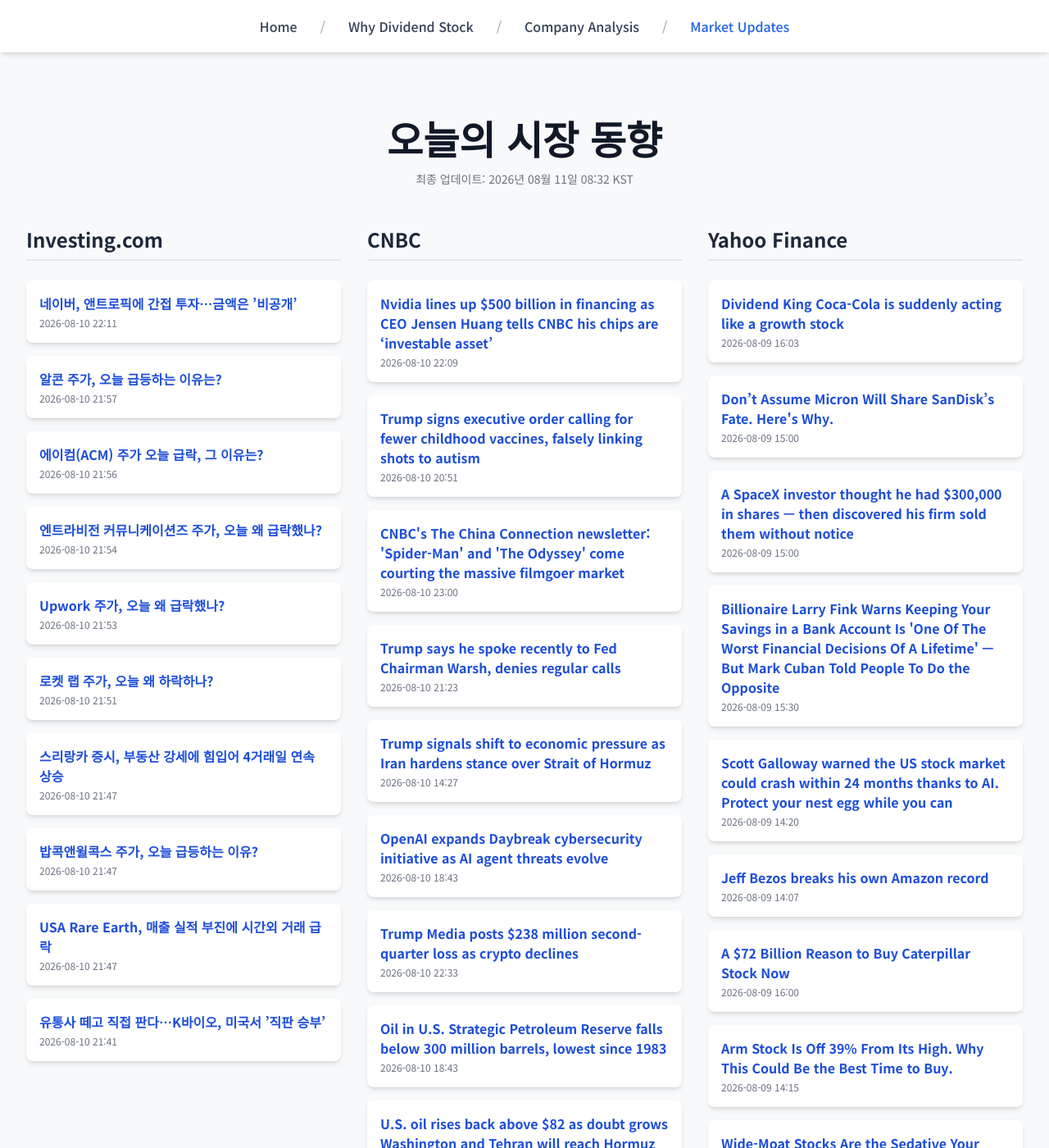
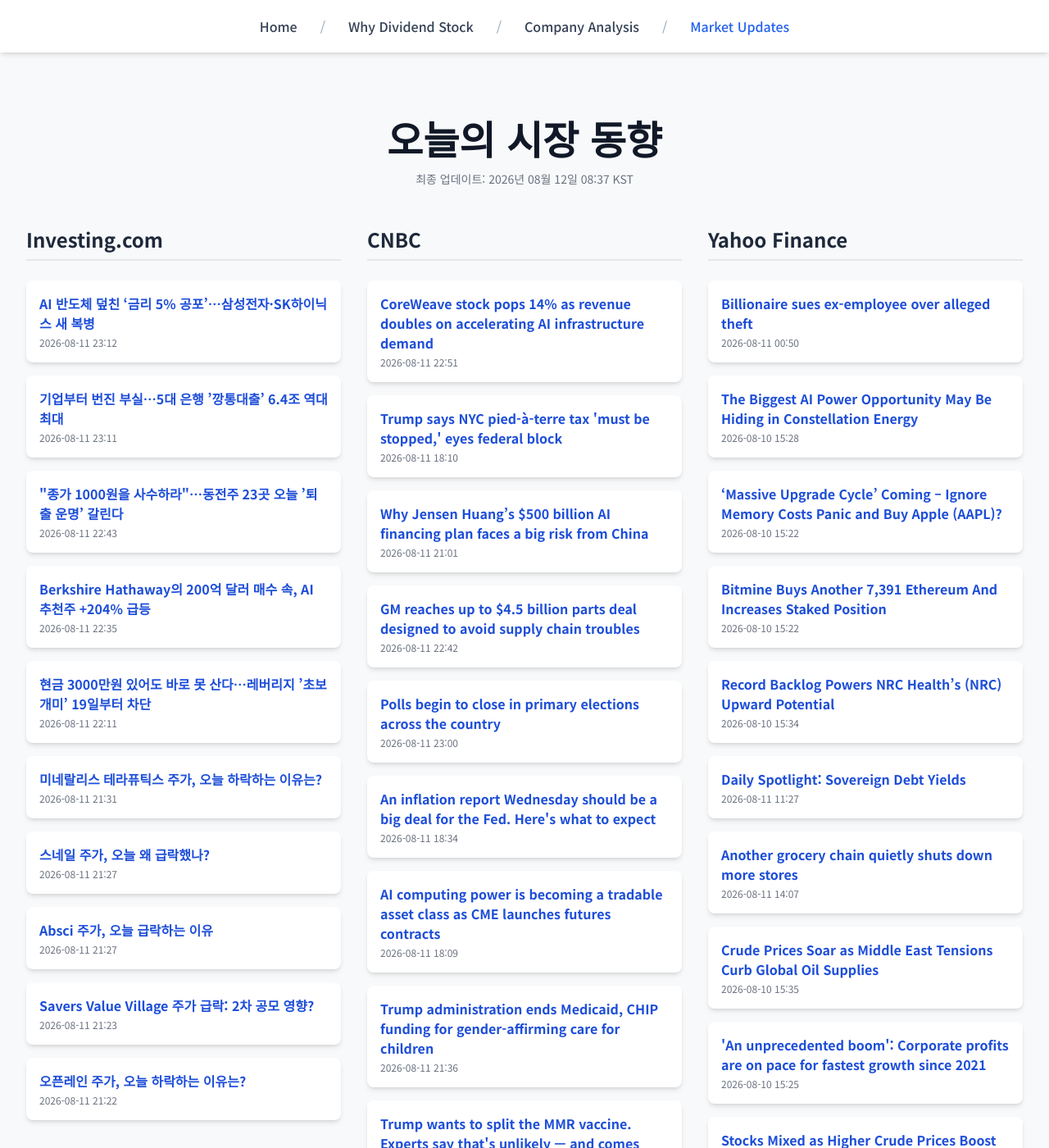
Before and after one commit to Kay-Hwang/my-company-analysis, a Jekyll site: the page built from market-updates.html, in a window 1280 px wide and 1400 px high. Shown: the whole window at 82% size. Built offline with Jekyll 4.4.1, drawn with Linux system fonts in a browser that asks for light colours; nearby versions of some CDN libraries; a script that is not in the unit is left out; some of the changed text lies outside the part shown.

Commit message:
Update daily data

```diff
--- a/_data/latest_data.json
+++ b/_data/latest_data.json
@@ -1,190 +1,190 @@
 {
-  "lastUpdated": "2026년 08월 11일 08:32 KST",
+  "lastUpdated": "2026년 08월 12일 08:37 KST",
   "news": {
     "investing": [
       {
-        "title": "네이버, 앤트로픽에 간접 투자…금액은 ’비공개’",
-        "link": "https://kr.investing.com/news/stock-market-news/article-2055228",
-        "pubDate": "2026-08-10 22:11:10",
-        "summary": "네이버, 앤트로픽에 간접 투자…금액은 ’비공개’"
+        "title": "AI 반도체 덮친 ‘금리 5% 공포’…삼성전자·SK하이닉스 새 복병",
+        "link": "https://kr.investing.com/news/stock-market-news/article-2057257",
+        "pubDate": "2026-08-11 23:12:08",
+        "summary": "AI 반도체 덮친 ‘금리 5% 공포’…삼성전자·SK하이닉스 새 복병"
       },
       {
-        "title": "알콘 주가, 오늘 급등하는 이유는?",
-        "link": "https://kr.investing.com/news/stock-market-news/article-93CH-2055207",
-        "pubDate": "2026-08-10 21:57:08",
-        "summary": "알콘 주가, 오늘 급등하는 이유는?"
+        "title": "기업부터 번진 부실…5대 은행 ’깡통대출’ 6.4조 역대 최대",
+        "link": "https://kr.investing.com/news/stock-market-news/article-2057256",
+        "pubDate": "2026-08-11 23:11:45",
+        "summary": "기업부터 번진 부실…5대 은행 ’깡통대출’ 6.4조 역대 최대"
       },
       {
-        "title": "에이컴(ACM) 주가 오늘 급락, 그 이유는?",
-        "link": "https://kr.investing.com/news/stock-market-news/article-93CH-2055206",
-        "pubDate": "2026-08-10 21:56:32",
-        "summary": "에이컴(ACM) 주가 오늘 급락, 그 이유는?"
+        "title": "\"종가 1000원을 사수하라\"…동전주 23곳 오늘 ’퇴출 운명’ 갈린다",
+        "link": "https://kr.investing.com/news/stock-market-news/article-2057238",
+        "pubDate": "2026-08-11 22:43:08",
+        "summary": "\"종가 1000원을 사수하라\"…동전주 23곳 오늘 ’퇴출 운명’ 갈린다"
       },
       {
-        "title": "엔트라비전 커뮤니케이션즈 주가, 오늘 왜 급락했나?",
-        "link": "https://kr.investing.com/news/stock-market-news/article-93CH-2055199",
-        "pubDate": "2026-08-10 21:54:27",
-        "summary": "엔트라비전 커뮤니케이션즈 주가, 오늘 왜 급락했나?"
+        "title": "Berkshire Hathaway의 200억 달러 매수 속, AI 추천주 +204% 급등",
+        "link": "https://kr.investing.com/news/stock-market-news/article-2057239",
+        "pubDate": "2026-08-11 22:35:55",
+        "summary": "Berkshire Hathaway의 200억 달러 매수 속, AI 추천주 +204% 급등"
       },
       {
-        "title": "Upwork 주가, 오늘 왜 급락했나?",
-        "link": "https://kr.investing.com/news/stock-market-news/article-93CH-2055194",
-        "pubDate": "2026-08-10 21:53:00",
-        "summary": "Upwork 주가, 오늘 왜 급락했나?"
+        "title": "현금 3000만원 있어도 바로 못 산다…레버리지 ’초보 개미’ 19일부터 차단",
+        "link": "https://kr.investing.com/news/stock-market-news/article-2057217",
+        "pubDate": "2026-08-11 22:11:45",
+        "summary": "현금 3000만원 있어도 바로 못 산다…레버리지 ’초보 개미’ 19일부터 차단"
       },
       {
-        "title": "로켓 랩 주가, 오늘 왜 하락하나?",
-        "link": "https://kr.investing.com/news/stock-market-news/article-93CH-2055192",
-        "pubDate": "2026-08-10 21:51:49",
-        "summary": "로켓 랩 주가, 오늘 왜 하락하나?"
+        "title": "미네랄리스 테라퓨틱스 주가, 오늘 하락하는 이유는?",
+        "link": "https://kr.investing.com/news/stock-market-news/article-93CH-2057156",
+        "pubDate": "2026-08-11 21:31:28",
+        "summary": "미네랄리스 테라퓨틱스 주가, 오늘 하락하는 이유는?"
       },
       {
-        "title": "스리랑카 증시, 부동산 강세에 힘입어 4거래일 연속 상승",
-        "link": "https://kr.investing.com/news/stock-market-news/article-93CH-2055186",
-        "pubDate": "2026-08-10 21:47:43",
-        "summary": "스리랑카 증시, 부동산 강세에 힘입어 4거래일 연속 상승"
+        "title": "스네일 주가, 오늘 왜 급락했나?",
+        "link": "https://kr.investing.com/news/stock-market-news/article-93CH-2057148",
+        "pubDate": "2026-08-11 21:27:58",
+        "summary": "스네일 주가, 오늘 왜 급락했나?"
       },
       {
-        "title": "밥콕앤윌콕스 주가, 오늘 급등하는 이유?",
-        "link": "https://kr.investing.com/news/stock-market-news/article-93CH-2055182",
-        "pubDate": "2026-08-10 21:47:03",
-        "summary": "밥콕앤윌콕스 주가, 오늘 급등하는 이유?"
+        "title": "Absci 주가, 오늘 급락하는 이유",
+        "link": "https://kr.investing.com/news/stock-market-news/article-93CH-2057147",
+        "pubDate": "2026-08-11 21:27:37",
+        "summary": "Absci 주가, 오늘 급락하는 이유"
       },
       {
-        "title": "USA Rare Earth, 매출 실적 부진에 시간외 거래 급락",
-        "link": "https://kr.investing.com/news/stock-market-news/article-93CH-2055181",
-        "pubDate": "2026-08-10 21:47:01",
-        "summary": "USA Rare Earth, 매출 실적 부진에 시간외 거래 급락"
+        "title": "Savers Value Village 주가 급락: 2차 공모 영향?",
+        "link": "https://kr.investing.com/news/stock-market-news/article-93CH-2057138",
+        "pubDate": "2026-08-11 21:23:02",
+        "summary": "Savers Value Village 주가 급락: 2차 공모 영향?"
       },
       {
-        "title": "유통사 떼고 직접 판다…K바이오, 미국서 ’직판 승부’",
-        "link": "https://kr.investing.com/news/stock-market-news/article-2055166",
-        "pubDate": "2026-08-10 21:41:32",
-        "summary": "유통사 떼고 직접 판다…K바이오, 미국서 ’직판 승부’"
+        "title": "오픈레인 주가, 오늘 하락하는 이유는?",
+        "link": "https://kr.investing.com/news/stock-market-news/article-93CH-2057137",
+        "pubDate": "2026-08-11 21:22:57",
+        "summary": "오픈레인 주가, 오늘 하락하는 이유는?"
       }
     ],
     "cnbc": [
       {
-        "title": "Nvidia lines up $500 billion in financing as CEO Jensen Huang tells CNBC his chips are ‘investable asset’",
-        "link": "https://www.cnbc.com/2026/08/10/nvidia-wall-street-asset-managers-500-billion-ai-push.html",
-        "pubDate": "Mon, 10 Aug 2026 22:09:00 GMT",
-        "summary": "Nvidia CEO Jensen Huang argued that because its hardware is broadly adopted, flexible and transferable, lenders can underwrite compute as revenue-generating."
+        "title": "CoreWeave stock pops 14% as revenue doubles on accelerating AI infrastructure demand",
+        "link": "https://www.cnbc.com/2026/08/11/coreweave-crwv-q2-earnings-report-2026.html",
+        "pubDate": "Tue, 11 Aug 2026 22:51:06 GMT",
+        "summary": "CoreWeave's revenue is surging as the AI boom continues, but the company is also sitting on $35 billion in debt."
       },
       {
-        "title": "Trump signs executive order calling for fewer childhood vaccines, falsely linking shots to autism",
-        "link": "https://www.cnbc.com/2026/08/10/trump-vaccine-executive-order-autism.html",
-        "pubDate": "Mon, 10 Aug 2026 20:51:17 GMT",
-        "summary": "The order builds on the Trump administration's efforts to reshape the childhood shot schedule under HHS Secretary RFK Jr., a longtime vaccine skeptic."
+        "title": "Trump says NYC pied-à-terre tax 'must be stopped,' eyes federal block",
+        "link": "https://www.cnbc.com/2026/08/11/trump-nyc-pied-a-terre-tax-mamdani-lawsuit.html",
+        "pubDate": "Tue, 11 Aug 2026 18:10:10 GMT",
+        "summary": "Trump in a Truth Social post called Mamdani's pied-à-terre tax a \"dangerous political 'experiment' in New York will destroy\" the city and state."
       },
       {
-        "title": "CNBC's The China Connection newsletter: 'Spider-Man' and 'The Odyssey' come courting the massive filmgoer market",
-        "link": "https://www.cnbc.com/2026/08/11/hollywood-returns-to-china-as-chinese-rivals-push-abroad.html",
-        "pubDate": "Mon, 10 Aug 2026 23:00:14 GMT",
-        "summary": "More American movie stars have appeared in China this year, reflecting Hollywood's market interests amid political tensions."
+        "title": "Why Jensen Huang’s $500 billion AI financing plan faces a big risk from China",
+        "link": "https://www.cnbc.com/2026/08/11/nvidia-ai-funding-jensen-huang-china-risk.html",
+        "pubDate": "Tue, 11 Aug 2026 21:01:13 GMT",
+        "summary": "Nvidia CEO Jensen Huang is pitching GPUs as long-term collateral to unlock $500 billion in funding. The question is how fast will his chips depreciate?"
       },
       {
-        "title": "Trump says he spoke recently to Fed Chairman Warsh, denies regular calls",
-        "link": "https://www.cnbc.com/2026/08/10/trump-spoke-to-fed-chair-kevin-warsh-denies-regular-calls.html",
-        "pubDate": "Mon, 10 Aug 2026 21:23:04 GMT",
-        "summary": "The president said he had recently been in touch with the Fed chairman, but denied regular contact amid concerns about central bank independence."
+        "title": "GM reaches up to $4.5 billion parts deal designed to avoid supply chain troubles",
+        "link": "https://www.cnbc.com/2026/08/11/gm-makes-4point5-billion-parts-deal-to-bolster-supply-chain.html",
+        "pubDate": "Tue, 11 Aug 2026 22:42:10 GMT",
+        "summary": "The deal follows years of global automotive supply chain issues for GM and other companies."
       },
       {
-        "title": "Trump signals shift to economic pressure as Iran hardens stance over Strait of Hormuz",
-        "link": "https://www.cnbc.com/2026/08/10/us-iran-war-trump-hormuz-oman-ships-blockade-shipping.html",
-        "pubDate": "Mon, 10 Aug 2026 14:27:15 GMT",
-        "summary": "The escalating tally underscores how far the two sides remain from resolving a crisis that has choked the Strait of Hormuz for more than five months."
+        "title": "Polls begin to close in primary elections across the country",
+        "link": "https://www.cnbc.com/2026/08/11/primary-election-wisconsin-minnesota-south-carolina-democrats-hong-flanagan-craig.html",
+        "pubDate": "Tue, 11 Aug 2026 23:00:01 GMT",
+        "summary": "Progressive Democrats hope to keep their winning streak rolling in Minnesota and Wisconsin."
       },
       {
-        "title": "OpenAI expands Daybreak cybersecurity initiative as AI agent threats evolve",
-        "link": "https://www.cnbc.com/2026/08/10/open-ai-daybreak-cybersecurity.html",
-        "pubDate": "Mon, 10 Aug 2026 18:43:17 GMT",
-        "summary": "The company introduced Daybreak in May as a way for its ecosystem partners to use its most advanced AI models to adapt to a rapidly changing threat landscape."
+        "title": "An inflation report Wednesday should be a big deal for the Fed. Here's what to expect",
+        "link": "https://www.cnbc.com/2026/08/11/an-inflation-report-wednesday-should-be-a-big-deal-for-the-fed-heres-what-to-expect.html",
+        "pubDate": "Tue, 11 Aug 2026 18:34:41 GMT",
+        "summary": "The consumer price index is expected to show only a modest increase for July."
       },
       {
-        "title": "Trump Media posts $238 million second-quarter loss as crypto declines",
-        "link": "https://www.cnbc.com/2026/08/10/trump-media-djt-tmtg-earnings-truth-social-crypto.html",
-        "pubDate": "Mon, 10 Aug 2026 22:33:55 GMT",
-        "summary": "TMTG said it has signed more than 10 customer agreements for Truth API, the service offering faster access to President Donald Trump's posts."
+        "title": "AI computing power is becoming a tradable asset class as CME launches futures contracts",
+        "link": "https://www.cnbc.com/2026/08/11/ai-computing-power-becomes-a-tradable-asset-class-as-cme-starts-futures.html",
+        "pubDate": "Tue, 11 Aug 2026 18:09:08 GMT",
+        "summary": "The exchange is partnering with Silicon Data to introduce two compute futures contracts on Oct. 5, pending regulatory review."
       },
       {
-        "title": "Oil in U.S. Strategic Petroleum Reserve falls below 300 million barrels, lowest since 1983",
-        "link": "https://www.cnbc.com/2026/08/10/oil-in-strategic-petroleum-reserve-falls-below-300-million-barrels-lowest-since-1983.html",
-        "pubDate": "Mon, 10 Aug 2026 18:43:06 GMT",
-        "summary": "U.S. presidents have increasingly ordered massive releases from the SPR in recent years."
+        "title": "Trump administration ends Medicaid, CHIP funding for gender-affirming care for children",
+        "link": "https://www.cnbc.com/2026/08/11/trump-medicaid-chip-funding-gender-affirming-care-children.html",
+        "pubDate": "Tue, 11 Aug 2026 21:36:03 GMT",
+        "summary": "Federal dollars in the two health insurance programs would not go toward gender-affirming care, but states could still cover the treatments."
       },
       {
-        "title": "U.S. oil rises back above $82 as doubt grows Washington and Tehran will reach Hormuz deal",
-        "link": "https://www.cnbc.com/2026/08/10/oil-prices-today-brent-wti-hormuz-trump-iran.html",
-        "pubDate": "Mon, 10 Aug 2026 19:26:30 GMT",
-        "summary": "Oil rose as traders assess mixed signals from the U.S. and Iran amid worries that a deal to open the Strait of Hormuz may not come anytime soon."
+        "title": "Trump wants to split the MMR vaccine. Experts say that's unlikely — and comes with consequences",
+        "link": "https://www.cnbc.com/2026/08/11/mmr-vaccine-trump-wants-to-split-childhood-shot-up.html",
+        "pubDate": "Tue, 11 Aug 2026 16:50:04 GMT",
+        "summary": "Doctors and other experts say that splitting the measles, mumps and rubella shot has no scientific basis and is unlikely to get off the ground."
       },
       {
-        "title": "Three reasons Goldman's co-head of global banking and markets says to stay invested",
-        "link": "https://www.cnbc.com/2026/08/10/three-reasons-goldmans-co-head-of-global-banking-and-markets-says-to-stay-invested.html",
-        "pubDate": "Mon, 10 Aug 2026 18:36:26 GMT",
-        "summary": "Goldman Sachs' Ashok Varadhan pointed to three reasons for his constructive outlook."
+        "title": "Wall Street just endorsed Jensen Huang's 'big concept' for AI. What now?",
+        "link": "https://www.cnbc.com/2026/08/11/wall-street-endorsed-jensen-huangs-big-concept-for-ai-what-now.html",
+        "pubDate": "Tue, 11 Aug 2026 14:11:05 GMT",
+        "summary": "The first three-plus years of the AI build-out have been funded by record amounts of equity and debt issued by leading tech companies. Nvidia has a new idea."
       }
     ],
     "yahoo": [
       {
-        "title": "Dividend King Coca-Cola is suddenly acting like a growth stock",
-        "link": "https://finance.yahoo.com/markets/stocks/articles/dividend-king-coca-cola-suddenly-160300397.html",
-        "pubDate": "2026-08-09T16:03:00Z",
-        "summary": "Dividend King Coca-Cola is suddenly acting like a growth stock"
+        "title": "Billionaire sues ex-employee over alleged theft",
+        "link": "https://finance.yahoo.com/markets/crypto/articles/billionaire-sues-ex-employee-over-005000617.html",
+        "pubDate": "2026-08-11T00:50:00Z",
+        "summary": "Billionaire sues ex-employee over alleged theft"
       },
       {
-        "title": "Don’t Assume Micron Will Share SanDisk’s Fate. Here's Why.",
-        "link": "https://finance.yahoo.com/markets/stocks/articles/don-t-assume-micron-share-150002220.html",
-        "pubDate": "2026-08-09T15:00:02Z",
-        "summary": "Don’t Assume Micron Will Share SanDisk’s Fate. Here's Why."
+        "title": "The Biggest AI Power Opportunity May Be Hiding in Constellation Energy",
+        "link": "https://finance.yahoo.com/energy/articles/biggest-ai-power-opportunity-may-152841726.html",
+        "pubDate": "2026-08-10T15:28:41Z",
+        "summary": "The Biggest AI Power Opportunity May Be Hiding in Constellation Energy"
       },
       {
-        "title": "A SpaceX investor thought he had $300,000 in shares — then discovered his firm sold them without notice",
-        "link": "https://finance.yahoo.com/markets/stocks/articles/spacex-investor-thought-had-300-150000689.html",
-        "pubDate": "2026-08-09T15:00:00Z",
-        "summary": "A SpaceX investor thought he had $300,000 in shares — then discovered his firm sold them without notice"
+        "title": "‘Massive Upgrade Cycle’ Coming – Ignore Memory Costs Panic and Buy Apple (AAPL)?",
+        "link": "https://finance.yahoo.com/markets/stocks/articles/massive-upgrade-cycle-coming-ignore-152241666.html",
+        "pubDate": "2026-08-10T15:22:41Z",
+        "summary": "‘Massive Upgrade Cycle’ Coming – Ignore Memory Costs Panic and Buy Apple (AAPL)?"
       },
       {
-        "title": "Billionaire Larry Fink Warns Keeping Your Savings in a Bank Account Is 'One Of The Worst Financial Decisions Of A Lifetime' — But Mark Cuban Told People To Do the Opposite",
-        "link": "https://finance.yahoo.com/markets/stocks/articles/billionaire-larry-fink-warns-keeping-153002541.html",
-        "pubDate": "2026-08-09T15:30:02Z",
-        "summary": "Billionaire Larry Fink Warns Keeping Your Savings in a Bank Account Is 'One Of The Worst Financial Decisions Of A Lifetime' — But Mark Cuban Told People To Do the Opposite"
+        "title": "Bitmine Buys Another 7,391 Ethereum And Increases Staked Position",
+        "link": "https://finance.yahoo.com/markets/crypto/articles/bitmine-buys-another-7-391-152200064.html",
+        "pubDate": "2026-08-10T15:22:00Z",
+        "summary": "Bitmine Buys Another 7,391 Ethereum And Increases Staked Position"
       },
       {
-        "title": "Scott Galloway warned the US stock market could crash within 24 months thanks to AI. Protect your nest egg while you can",
-        "link": "https://finance.yahoo.com/markets/stocks/articles/scott-galloway-warned-us-stock-142000770.html",
-        "pubDate": "2026-08-09T14:20:00Z",
-        "summary": "Scott Galloway warned the US stock market could crash within 24 months thanks to AI. Protect your nest egg while you can"
+        "title": "Record Backlog Powers NRC Health’s (NRC) Upward Potential",
+        "link": "https://finance.yahoo.com/markets/stocks/articles/record-backlog-powers-nrc-health-153446918.html",
+        "pubDate": "2026-08-10T15:34:46Z",
+        "summary": "Record Backlog Powers NRC Health’s (NRC) Upward Potential"
       },
       {
-        "title": "Jeff Bezos breaks his own Amazon record",
-        "link": "https://finance.yahoo.com/markets/stocks/articles/jeff-bezos-breaks-own-amazon-140700871.html",
-        "pubDate": "2026-08-09T14:07:00Z",
-        "summary": "Jeff Bezos breaks his own Amazon record"
+        "title": "Daily Spotlight: Sovereign Debt Yields",
+        "link": "https://finance.yahoo.com/research/reports/ARGUS_47879_MarketOutlook_1786447655000?yptr=yahoo&ncid=yahooproperties_plusresear_nm5q6ze1cei",
+        "pubDate": "2026-08-11T11:27:35Z",
+        "summary": "Daily Spotlight: Sovereign Debt Yields"
       },
       {
-        "title": "A $72 Billion Reason to Buy Caterpillar Stock Now",
-        "link": "https://finance.yahoo.com/markets/stocks/articles/72-billion-reason-buy-caterpillar-160002878.html",
-        "pubDate": "2026-08-09T16:00:02Z",
-        "summary": "A $72 Billion Reason to Buy Caterpillar Stock Now"
+        "title": "Another grocery chain quietly shuts down more stores",
+        "link": "https://finance.yahoo.com/real-estate/articles/another-grocery-chain-quietly-shuts-140700813.html",
+        "pubDate": "2026-08-11T14:07:00Z",
+        "summary": "Another grocery chain quietly shuts down more stores"
       },
       {
-        "title": "Arm Stock Is Off 39% From Its High. Why This Could Be the Best Time to Buy.",
-        "link": "https://finance.yahoo.com/markets/stocks/articles/arm-stock-off-39-high-141502831.html",
-        "pubDate": "2026-08-09T14:15:02Z",
-        "summary": "Arm Stock Is Off 39% From Its High. Why This Could Be the Best Time to Buy."
+        "title": "Crude Prices Soar as Middle East Tensions Curb Global Oil Supplies",
+        "link": "https://finance.yahoo.com/energy/articles/crude-prices-soar-middle-east-153512948.html",
+        "pubDate": "2026-08-10T15:35:12Z",
+        "summary": "Crude Prices Soar as Middle East Tensions Curb Global Oil Supplies"
       },
       {
-        "title": "Wide-Moat Stocks Are the Sedative Your Tech-Dominated Portfolio Desperately Needs",
-        "link": "https://finance.yahoo.com/markets/stocks/articles/wide-moat-stocks-sedative-tech-140002032.html",
-        "pubDate": "2026-08-09T14:00:02Z",
-        "summary": "Wide-Moat Stocks Are the Sedative Your Tech-Dominated Portfolio Desperately Needs"
+        "title": "'An unprecedented boom': Corporate profits are on pace for fastest growth since 2021",
+        "link": "https://finance.yahoo.com/markets/article/an-unprecedented-boom-corporate-profits-are-on-pace-for-fastest-growth-since-2021-152552912.html",
+        "pubDate": "2026-08-10T15:25:52Z",
+        "summary": "'An unprecedented boom': Corporate profits are on pace for fastest growth since 2021"
       },
       {
-        "title": "Advanced Micro Devices Dips on Lower FCF, But Short Put Plays Attract Value Investors",
-        "link": "https://finance.yahoo.com/markets/stocks/articles/advanced-micro-devices-dips-lower-140002117.html",
-        "pubDate": "2026-08-09T14:00:02Z",
-        "summary": "Advanced Micro Devices Dips on Lower FCF, But Short Put Plays Attract Value Investors"
+        "title": "Stocks Mixed as Higher Crude Prices Boost T-Note Yields",
+        "link": "https://finance.yahoo.com/markets/stocks/articles/stocks-mixed-higher-crude-prices-151451062.html",
+        "pubDate": "2026-08-10T15:14:51Z",
+        "summary": "Stocks Mixed as Higher Crude Prices Boost T-Note Yields"
       }
     ]
   }
```
